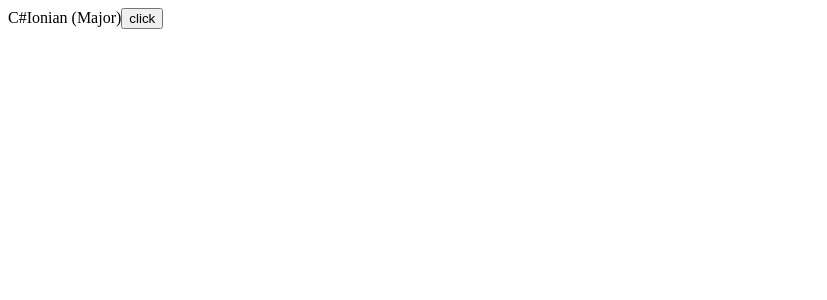
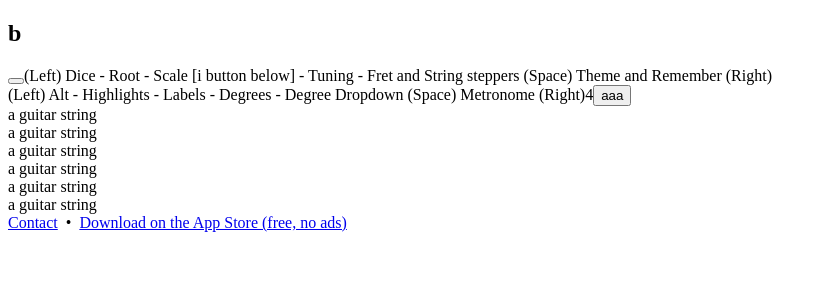
Before and after one commit to jake-carr/scalefinder-v5, a React app: page / in a window 1280 px wide. Shown: the top 300 px of the page, without its empty margins (0-827 px from the left). Built offline with nearby package versions, Linux system fonts and the light colour scheme; the HTML template or start-up script is replaced by a standard one.

Commit message:
round button, checkbox functionality

```diff
--- a/client/src/components/App.jsx
+++ b/client/src/components/App.jsx
@@ -1,31 +1,14 @@
-import React, { useState } from 'react'
-import { connect } from 'react-redux'
-import { listScales } from '../constants/scales'
-import { indexToString } from '../constants/utils'
+import React from 'react'
+import Settings from './layout/Settings'
+import Fretboard from './layout/Fretboard'
+import Footer from './layout/Footer'
 
-export default connect(mapStateToProps, mapDispatchToProps)(App)
-
-function App({ sharps, rootIndex, scaleIndex, toggle }) {
-  const scaleNames = listScales()
+export default function App() {
   return (
-    <div className="text-3xl mx-100 text-pink-200 font-bold">
-      {indexToString(rootIndex, sharps)}
-      {scaleNames[scaleIndex]}
-      <button onClick={() => toggle('sharps')}>click</button>
-    </div>
+    <>
+      <Settings />
+      <Fretboard />
+      <Footer />
+    </>
   )
 }
-
-function mapStateToProps(state) {
-  return {
-    sharps: state.sharps,
-    rootIndex: state.rootIndex,
-    scaleIndex: state.scaleIndex,
-  }
-}
-
-function mapDispatchToProps(dispatch) {
-  return {
-    toggle: (name) => dispatch({ type: 'TOGGLE', payload: name }),
-  }
-}
--- a/client/src/components/controls/RoundButton.jsx
+++ b/client/src/components/controls/RoundButton.jsx
@@ -1,2 +1,40 @@
-// props title, action
-// extra logic for emoji
+import React from 'react'
+import { connect } from 'react-redux'
+
+export default connect(mapStateToProps, null)(RoundButton)
+
+function RoundButton({ title, action, darkTheme }) {
+  const icons = {
+    random: <i className="fas fa-dice" />,
+    reset: <i className="fas fa-redo-alt" />,
+    light: <i className="emoji">🌞</i>,
+    dark: <i className="emoji">🌚</i>,
+  }
+
+  const keyword = title.split(' ')[0]
+  const mapTitleToIcon = () => {
+    switch (keyword) {
+      case 'Randomize':
+        return icons.random
+      case 'Reset':
+        return icons.reset
+      case 'Toggle':
+        return darkTheme ? icons.light : icons.dark
+    }
+  }
+  return (
+    <button
+      title={title}
+      onClick={() => action()}
+      className="rounded-full h-12 w-12 flex items-center justify-center bg-blue-500"
+    >
+      {mapTitleToIcon()}
+    </button>
+  )
+}
+
+function mapStateToProps(state) {
+  return {
+    darkTheme: state.darkTheme,
+  }
+}
--- a/client/src/components/layout/Fretboard.jsx
+++ b/client/src/components/layout/Fretboard.jsx
@@ -8,10 +8,11 @@ function Fretboard({ tuning }) {
   const renderGuitarStrings = () => {
     return tuning.map((note, i) => {
       return (
-        <GuitarString
-          stringIndex={i} // index within tuning
-          key={i}
-        />
+        <div>a guitar string</div>
+        // <GuitarString
+        //   stringIndex={i} // index within tuning
+        //   key={i}
+        // />
       )
     })
   }
--- a/client/src/components/layout/Settings.jsx
+++ b/client/src/components/layout/Settings.jsx
@@ -1,18 +1,42 @@
 import React, { useState } from 'react'
 import { connect } from 'react-redux'
+import { scales, createScale, listScales } from '../../constants/scales'
+import RoundButton from '../controls/RoundButton'
 
 export default connect(mapStateToProps, mapDispatchToProps)(Settings)
 
-function Settings() {
+function Settings({
+  darkTheme,
+  rootIndex,
+  scaleIndex,
+  sharps,
+  highlightRoots,
+  labelAllNotes,
+  degrees,
+  degreeNotation,
+  tuning,
+  frets,
+  set,
+  toggle,
+}) {
+  const scaleNames = listScales()
+  const randomize = () => {
+    set('noteIndex', Math.floor(Math.random() * 12))
+    set('scaleIndex', Math.floor(Math.random() * scales.length))
+  }
   return (
     <main>
+      <h2>{sharps ? 'b' : '#'}</h2>
       <div className="settings-upper">
+        <RoundButton title="Randomize root and scale." action={randomize} />
         (Left) Dice - Root - Scale [i button below] - Tuning - Fret and String steppers
         (Space) Theme and Remember (Right)
       </div>
       <div className="settings-lower">
         (Left) Alt - Highlights - Labels - Degrees - Degree Dropdown (Space) Metronome
         (Right)
+        {rootIndex}
+        <button onClick={() => set('rootIndex', 8)}>aaa</button>
       </div>
     </main>
   )
@@ -20,12 +44,23 @@ function Settings() {
 
 function mapStateToProps(state) {
   return {
-    hello: state.hello,
+    darkTheme: state.darkTheme,
+    rootIndex: state.rootIndex,
+    scaleIndex: state.scaleIndex,
+    sharps: state.sharps,
+    highlightRoots: state.highlightRoots,
+    labelAllNotes: state.labelAllNotes,
+    degrees: state.degrees,
+    degreeNotation: state.degreeNotation,
+    tuning: state.tuning,
+    frets: state.frets,
   }
 }
 
 function mapDispatchToProps(dispatch) {
   return {
-    toggle: (name) => dispatch({ type: 'TOGGLE', payload: name }),
+    toggle: (field) => dispatch({ type: 'TOGGLE', payload: field }),
+    set: (field, value) =>
+      dispatch({ type: 'SET_VALUE', setting: field, payload: value }),
   }
 }
--- a/client/src/constants/utils.js
+++ b/client/src/constants/utils.js
@@ -1,7 +1,7 @@
 export const sharps = ['A', 'A#', 'B', 'C', 'C#', 'D', 'D#', 'E', 'F', 'F#', 'G', 'G#']
 export const flats = ['A', 'Bb', 'B', 'C', 'Db', 'D', 'Eb', 'E', 'F', 'Gb', 'G', 'Ab']
 
-const parseNote = (n) => {
+export const parseNote = (n) => {
   if (n >= 24) return n - 24
   else if (n >= 12) return n - 12
   else return n
--- a/client/src/redux/actionTypes.js
+++ b/client/src/redux/actionTypes.js
@@ -1 +1,2 @@
 export const TOGGLE = 'TOGGLE'
+export const SET_VALUE = 'SET_VALUE'
--- a/client/src/redux/reducer.js
+++ b/client/src/redux/reducer.js
@@ -7,5 +7,11 @@ export const reducer = (state, action) => {
       [action.payload]: !state[action.payload],
     }
   }
+  if (action.type === actions.SET_VALUE) {
+    return {
+      ...state,
+      [action.setting]: action.payload,
+    }
+  }
   return state
 }
```
Also changed, not shown: client/src/components/controls/Checkbox.jsx (+46 -1 lines), client/src/redux/actions.js (+11 -3 lines).
